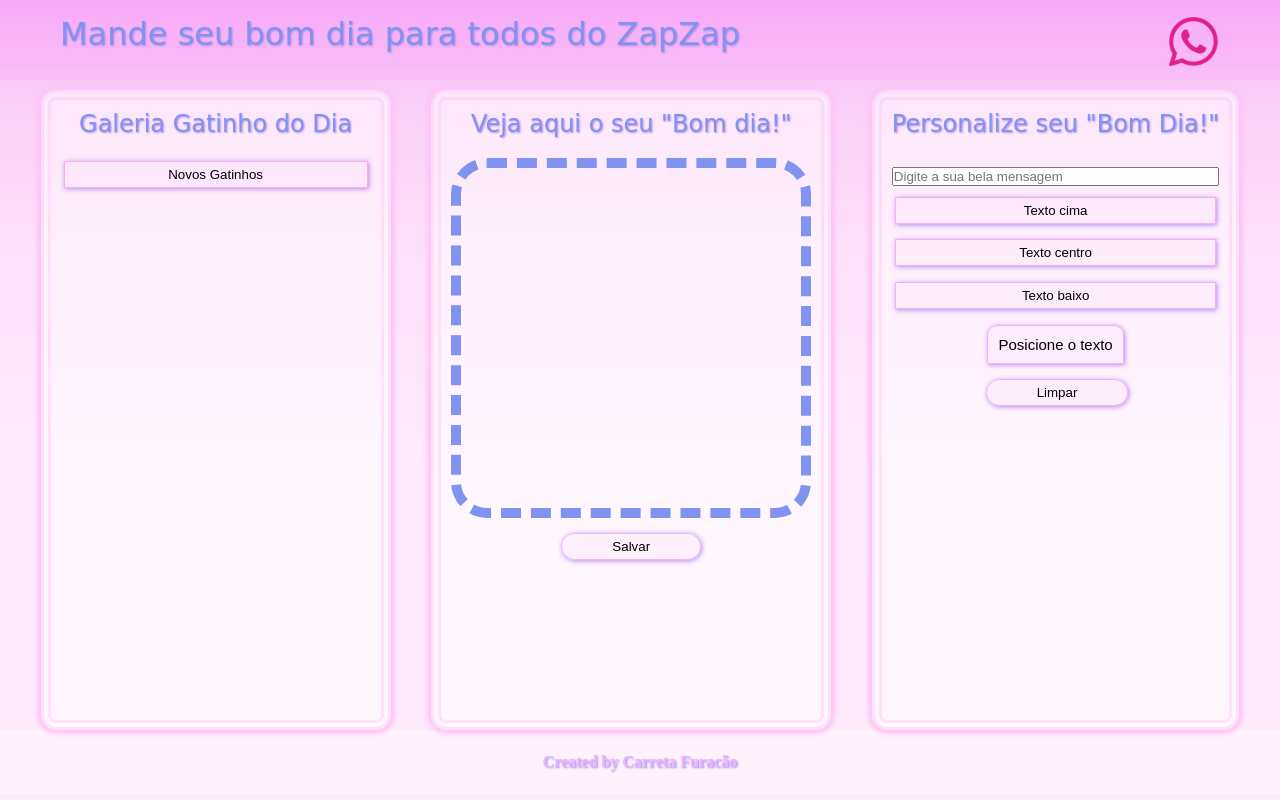
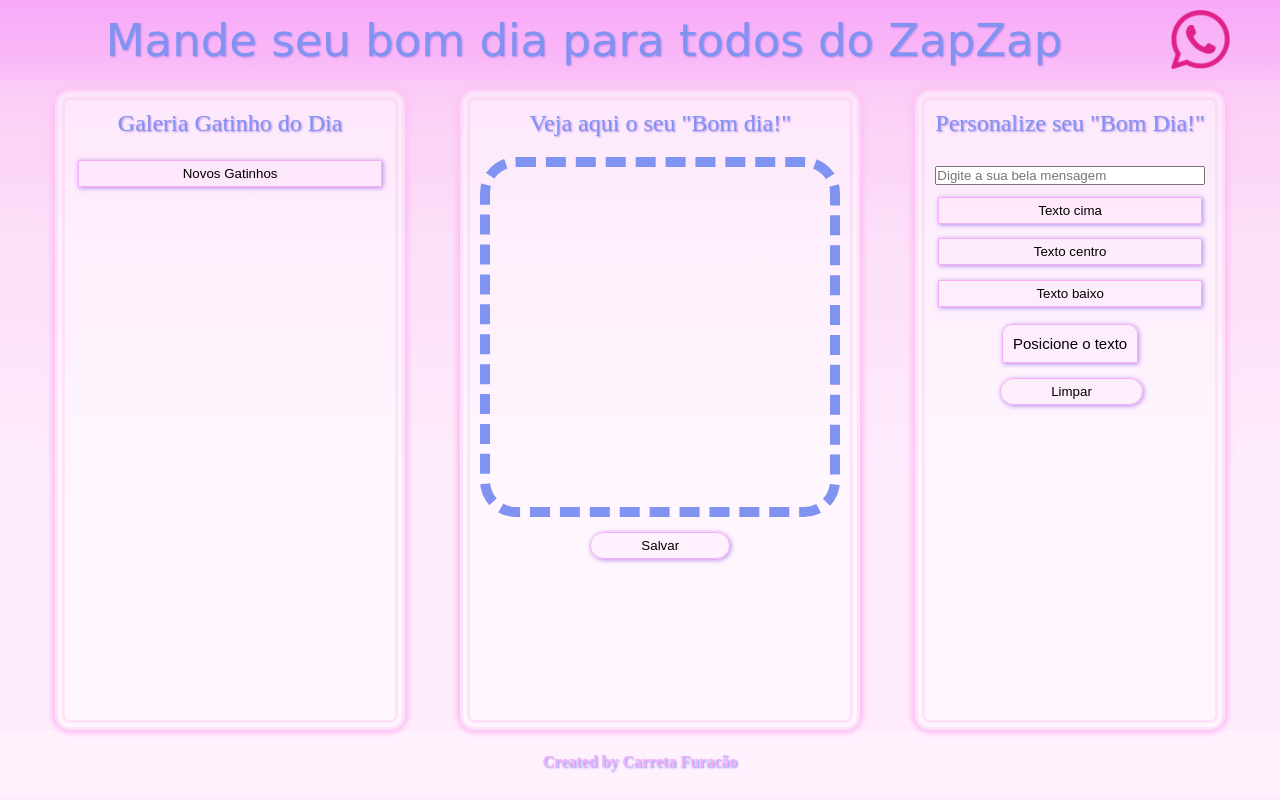
Before and after one commit to kruschewskyjoao/projeto-tia-do-zap, a plain HTML site: page index.html in a window 1280 px wide. Drawn offline with Linux system fonts and the light colour scheme; no server answers; some icons are missing; a web font is replaced by a local one.

Commit message:
Melhorias no visual

```diff
--- a/index.html
+++ b/index.html
@@ -11,11 +11,16 @@
 
     <title>Tia do Zap</title>
 
+    <link rel="preconnect" href="https://fonts.googleapis.com">
+    <link rel="preconnect" href="https://fonts.gstatic.com" crossorigin>
+    <link href="https://fonts.googleapis.com/css2?family=Akaya+Telivigala&display=swap" rel="stylesheet">
+
   </head>
 
   <body>
 
     <header>
+      <div></div>
       <h1>Mande seu bom dia para todos do ZapZap</h1>
       <img class="whats" src="/whatsapp.png" alt="Imagem do Whatsapp">
     </header>
--- a/style.css
+++ b/style.css
@@ -17,11 +17,14 @@
 }
 
 h1, h2 {
-  font-family: 'Sacramento', cursive;
-  font-weight: 100;
   color: var(--cornflower-blue);
   font-weight: 400;
   text-shadow: 1px 1px 2px var(--lavender-floral);
+}
+
+h1 {
+  font-family: Akaya Telivigala, cursive;
+  font-size: 45px;
 }
 
 h2 {
@@ -74,24 +77,9 @@
 header {
   display: flex;
   min-height: 10%;
+  align-items: center;
   justify-content: space-between;
-  padding: 10px 60px;
-}
-
-#title {
-  text-align: center;
-  font-family: Twinkle Star, cursive;
-  font-weight: 800;
-  font-size: 50px;
-  color: var(--cornflower-blue);
-  margin-top: 0;
-  margin-bottom: 10px;
-}
-
-header {
   background-color: var(--plum-web2);
-  padding-top: 15px;
-  padding-bottom: 10px;
   margin-top: 0;
   margin-bottom: 10px;
 }
@@ -103,8 +91,9 @@
 }
 
 .whats {
-  height: 50px;
-  width: 50px;
+  height: 60px;
+  width: 60px;
+  margin-right: 50px;
 }
 
 img {
```
